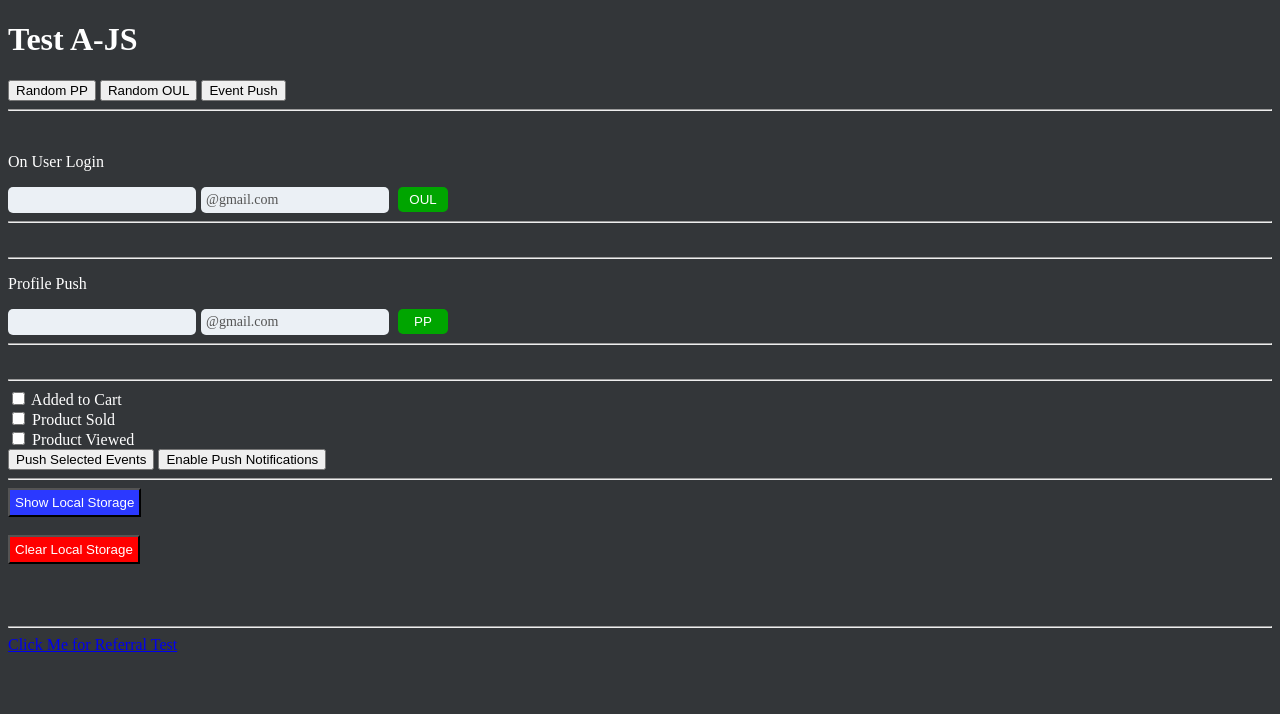
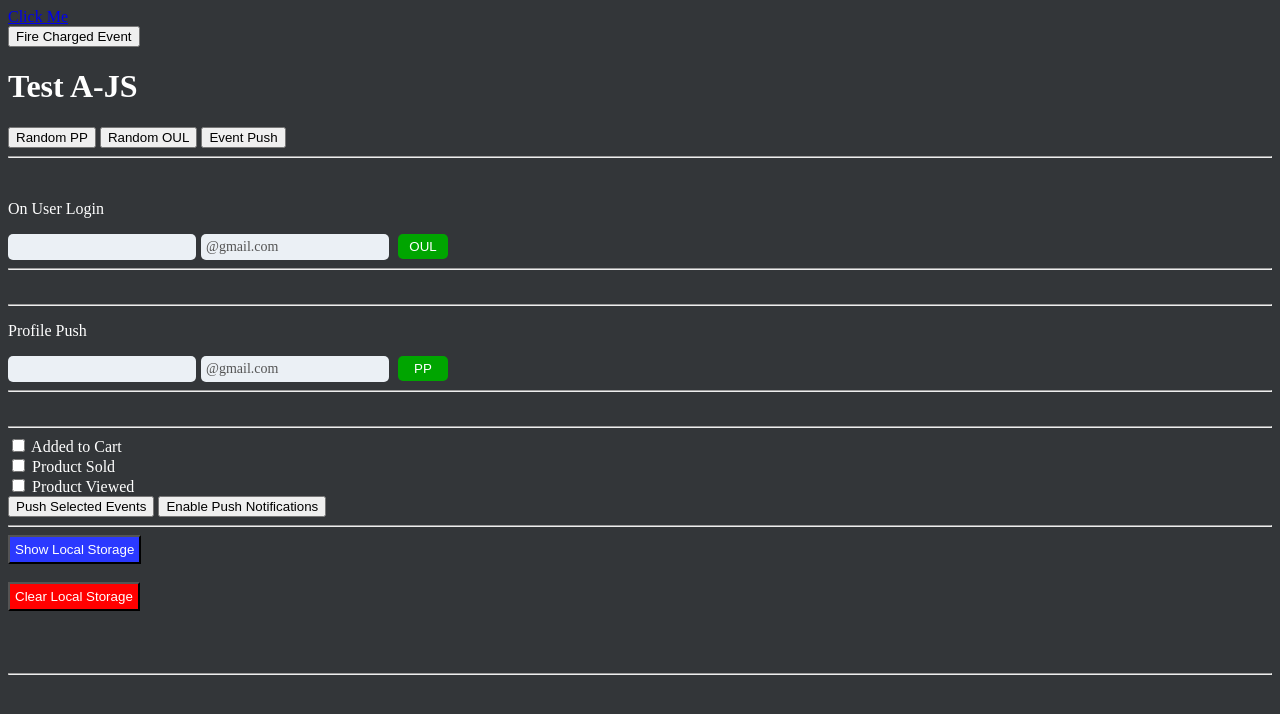
Before and after one commit to Pragya1208/web-sdk-test1, a plain HTML site: page index.html in a window 1280 px wide. Drawn offline with Linux system fonts and the light colour scheme.

Commit message:
Update index.html

```diff
--- a/index.html
+++ b/index.html
@@ -19,6 +19,10 @@
         </script>
     </head>
     <body>
+        <a href="https://upbeat-jepsen-96d21e.netlify.app/">Click Me</a>
+    <div class="btn-wrapper">
+        <button class="css-button-arrow--rose" onClick="testEventPush()">Fire Charged Event</button>
+    </div>
         <script type="text/javascript">
             function pushprofile() {
                 var id = makeid(5);
@@ -295,8 +299,5 @@
         <br />
         <br />
         <hr />
-
-        <div id="lsData"></div>
-    <a href="https://upbeat-jepsen-96d21e.netlify.app/">Click Me for Referral Test</a>
     </body>
 </html>
```
